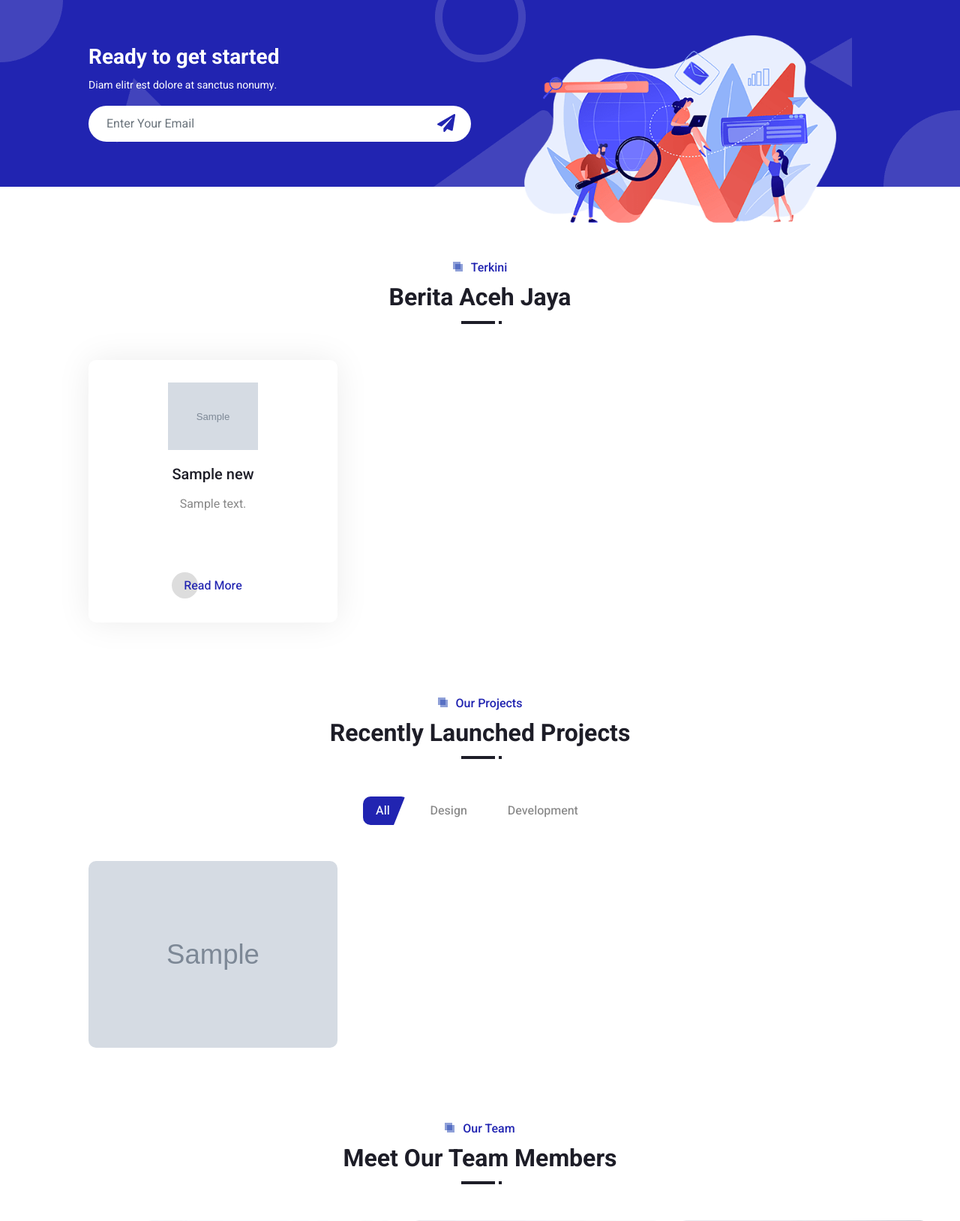
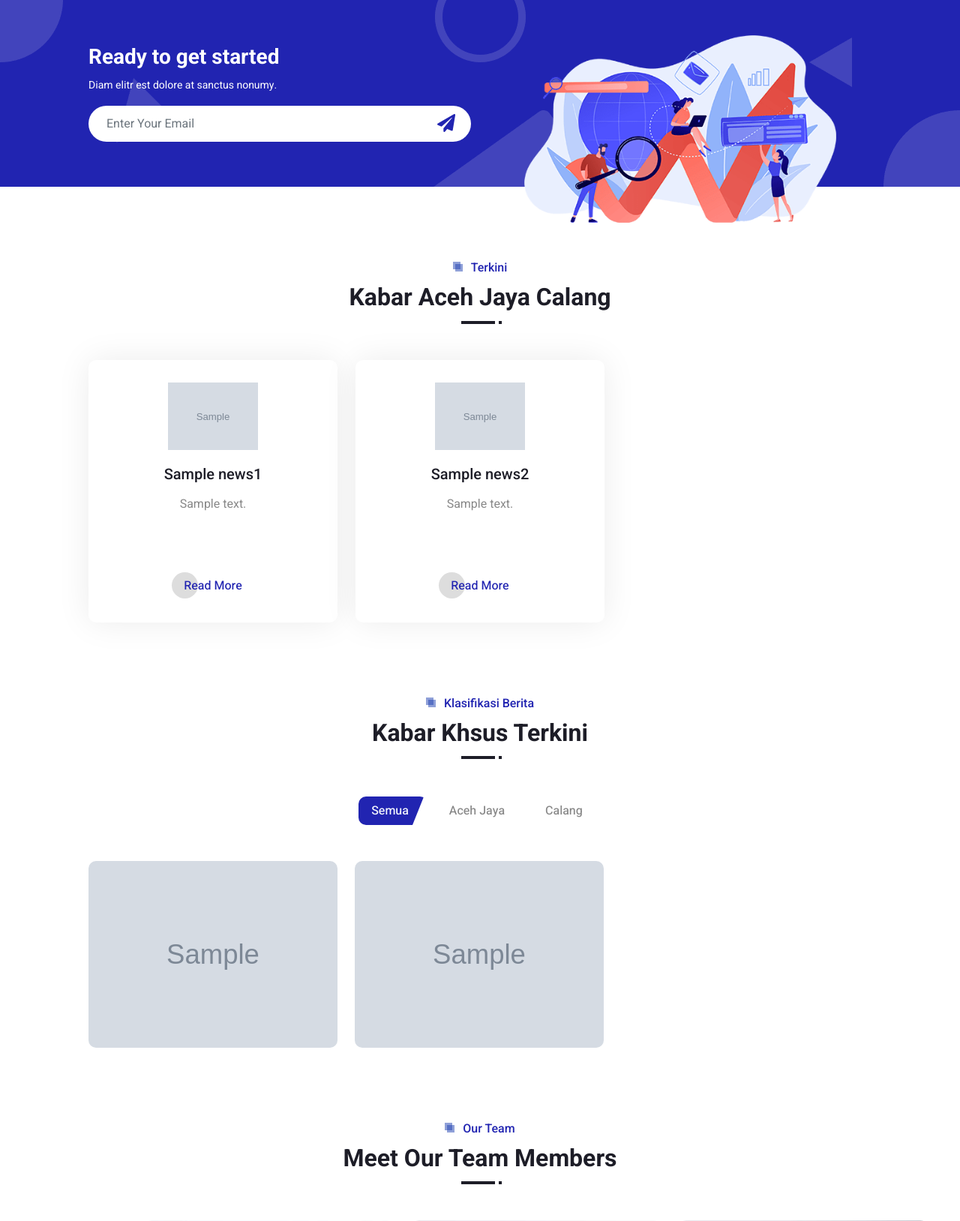
Before and after one commit to syuhadanr/acehjaya, a CodeIgniter 4 app: the page made by app/Views/index.php in a window 1280 px wide. Shown: the part 1325-2953 px from the top of the page at 75% size. Run offline with PHP 8.4 and a stand-in for CodeIgniter, Linux system fonts and the light colour scheme; the template is opened without the code that fills it: most values are stand-ins (such as "Sample title", 1, 10 or a date in 2020); grey boxes marked "Sample" are stand-in pictures; some libraries are stand-ins or nearby versions.

Commit message:
Melakukan klasifikasi berita, buat menjadi dua kategori, dan memunculkan pada tab yang dipilih. Aceh Jaya= berita aceh jaya, Calang = berita calang

```diff
--- a/app/Views/index.php
+++ b/app/Views/index.php
@@ -186,10 +186,10 @@
             <div class="container px-lg-5">
                 <div class="section-title position-relative text-center mb-5 pb-2 wow fadeInUp" data-wow-delay="0.1s">
                     <h6 class="position-relative d-inline text-primary ps-4">Terkini</h6>
-                    <h2 class="mt-2">Berita Aceh Jaya</h2>
+                    <h2 class="mt-2">Kabar Aceh Jaya Calang</h2>
                 </div>
                 <div class="row g-4">
-                <?php foreach ($news as $item): ?>
+                <?php foreach (array_merge($news1, $news2) as $item): ?>
                     <div class="col-lg-4 col-md-6 wow zoomIn" data-wow-delay="0.1s">
                         <div class="service-item d-flex flex-column justify-content-center text-center rounded">
                             <div class="service-icon flex-shrink-0">
@@ -206,26 +206,39 @@
         </div>
         <!-- Service End -->
 
-
         <!-- Portfolio Start -->
         <div class="container-xxl py-5">
             <div class="container px-lg-5">
                 <div class="section-title position-relative text-center mb-5 pb-2 wow fadeInUp" data-wow-delay="0.1s">
-                    <h6 class="position-relative d-inline text-primary ps-4">Our Projects</h6>
-                    <h2 class="mt-2">Recently Launched Projects</h2>
+                    <h6 class="position-relative d-inline text-primary ps-4">Klasifikasi Berita</h6>
+                    <h2 class="mt-2">Kabar Khsus Terkini</h2>
                 </div>
                 <div class="row mt-n2 wow fadeInUp" data-wow-delay="0.1s">
                     <div class="col-12 text-center">
                         <ul class="list-inline mb-5" id="portfolio-flters">
-                            <li class="btn px-3 pe-4 active" data-filter="*">All</li>
-                            <li class="btn px-3 pe-4" data-filter=".first">Design</li>
-                            <li class="btn px-3 pe-4" data-filter=".second">Development</li>
+                            <li class="btn px-3 pe-4 active" data-filter="*">Semua</li>
+                            <li class="btn px-3 pe-4" data-filter=".first">Aceh Jaya</li>
+                            <li class="btn px-3 pe-4" data-filter=".second">Calang</li>
                         </ul>
                     </div>
                 </div>
                 <div class="row g-4 portfolio-container">
-                <?php foreach ($news as $item): ?>
+                <?php foreach ($news1 as $item): ?>
                     <div class="col-lg-4 col-md-6 portfolio-item first wow zoomIn" data-wow-delay="0.1s">
+                        <div class="position-relative rounded overflow-hidden">
+                        <img class="img-fluid w-100" src="<?= $item['image'] ?>" alt="<?= $item['title'] ?>" width="120" height="90">
+                            <div class="portfolio-overlay">
+                                <a class="btn btn-light" href="<?= $item['link'] ?>" target="_blank">read more</a>
+                                <div class="mt-auto">
+                                    <small class="text-white"><i class="fa fa-folder me-2"></i><?= $item['description'] ?></small>
+                                    <a class="h5 d-block text-white mt-1 mb-0" href=""><?= $item['title'] ?></a>
+                                </div>
+                            </div>
+                        </div>
+                    </div>
+                    <?php endforeach; ?>
+                    <?php foreach ($news2 as $item): ?>
+                    <div class="col-lg-4 col-md-6 portfolio-item second wow zoomIn" data-wow-delay="0.1s">
                         <div class="position-relative rounded overflow-hidden">
                         <img class="img-fluid w-100" src="<?= $item['image'] ?>" alt="<?= $item['title'] ?>" width="120" height="90">
                             <div class="portfolio-overlay">
```
Also changed, not shown: app/Controllers/News.php (+8 -3 lines).
